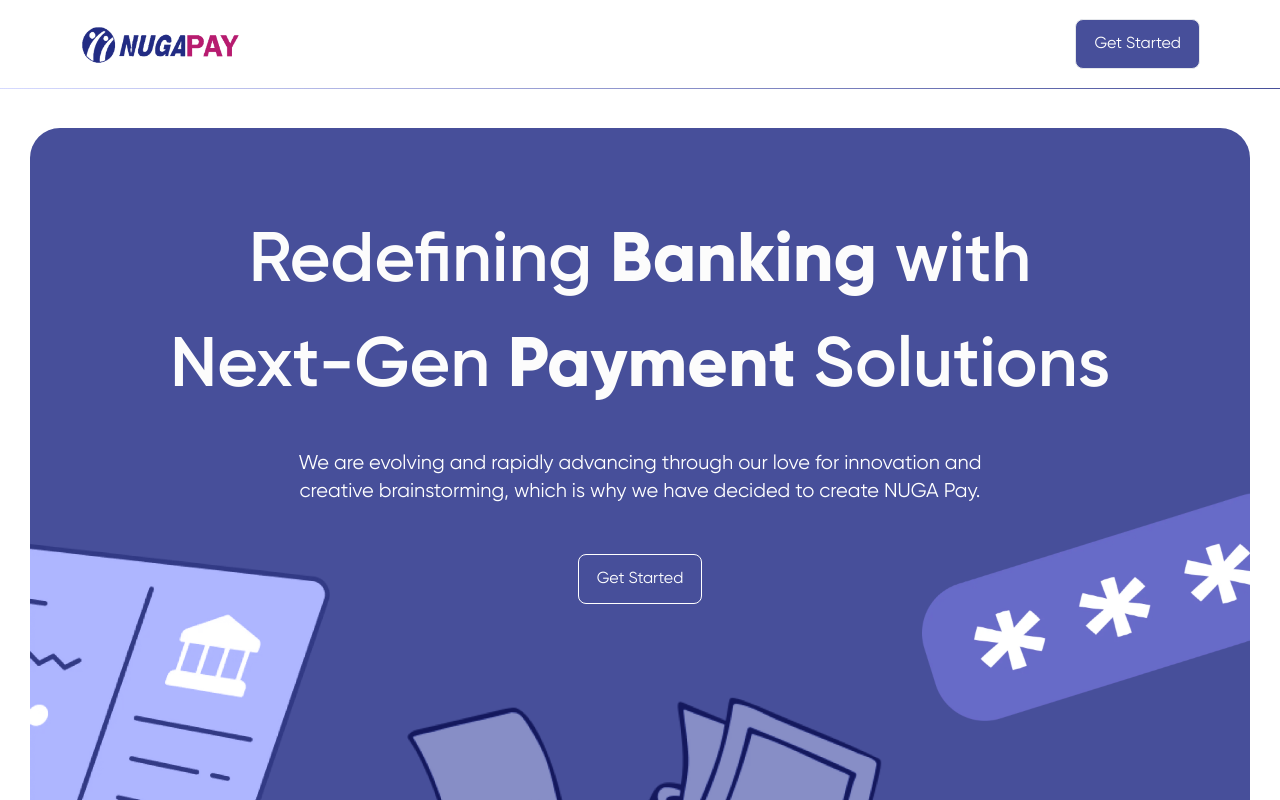
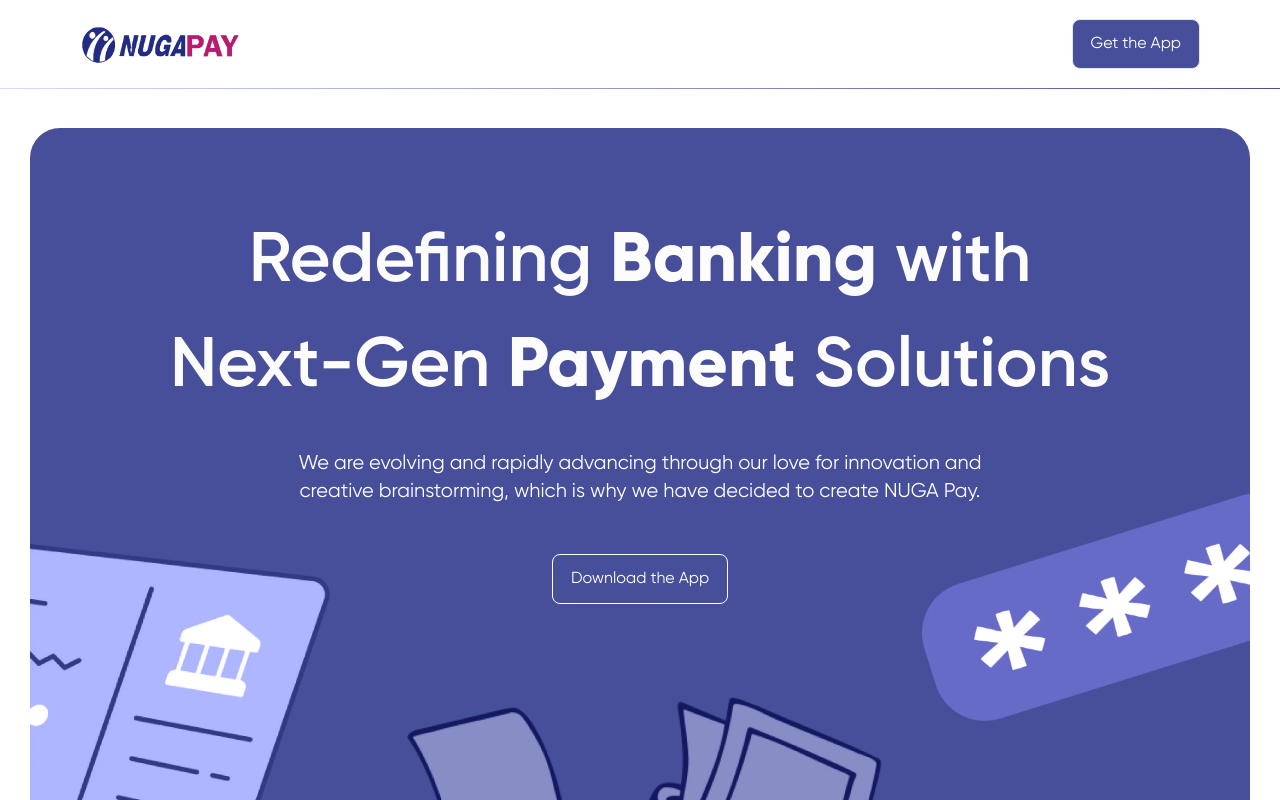
Before and after one commit to nugagroup/nugapay-website, a Next.js app: page / in a window 1280 px wide. Shown: the top 800 px of the page. Built offline with nearby package versions, Linux system fonts and the light colour scheme.

Commit message:
updated the app download link

```diff
--- a/app/components/Features/index.tsx
+++ b/app/components/Features/index.tsx
@@ -4,8 +4,8 @@
 import rocket from "@/app/assets/images/taking-off-rocket1.webp";
 import padlock from "@/app/assets/images/padlock.webp";
 import paymentApproved from "@/app/assets/images/payment-approved-window.webp";
-// import { downloadApp } from "../shared/helper";
-import { dashboardLink } from "../shared/helper";
+import { downloadApp } from "../shared/helper";
+// import { dashboardLink } from "../shared/helper";
 
 export const Features: React.FC = () => {
   return (
@@ -73,12 +73,12 @@
               exchanges.
             </p>
             <div className="hidden md:flex justify-start gap-6">
-              {/* <Button onClick={downloadApp}>
+              <Button onClick={downloadApp}>
                 Download the App
+              </Button>
+              {/* <Button onClick={dashboardLink}>
+                Get Started
               </Button> */}
-              <Button onClick={dashboardLink}>
-                Get Started
-              </Button>
             </div>
           </div>
           <div className="flex w-4/5 sm:w-3/5 md:w-2/5 mx-auto overflow-clip">
--- a/app/components/GetStarted/index.tsx
+++ b/app/components/GetStarted/index.tsx
@@ -1,7 +1,7 @@
 'use client'
 import { Button } from "../shared/Button";
-// import { downloadApp } from "../shared/helper";
-import { dashboardLink } from "../shared/helper";
+import { downloadApp } from "../shared/helper";
+// import { dashboardLink } from "../shared/helper";
 
 export const GetStarted = () => {
 
@@ -14,8 +14,8 @@
           Redefine Payments and Get Started with <i className="font-[family-name:var(--font-gilroy-bold)]">NUGAPAY</i>
         </h3>
         <div className="flex flex-col md:flex-row gap-8 md:gap-[30px] justify-center items-center">
-          {/* <Button onClick={downloadApp}>Download the App</Button> */}
-          <Button onClick={dashboardLink}>Get Started</Button>
+          <Button onClick={downloadApp}>Download the App</Button>
+          {/* <Button onClick={dashboardLink}>Get Started</Button> */}
         </div>
       </div>
     </section>
--- a/app/components/Hero/index.tsx
+++ b/app/components/Hero/index.tsx
@@ -5,8 +5,8 @@
 import passwordWindow from "@/app/assets/images/password-window.webp";
 import POSTerminal from "@/app/assets/images/POS-terminal-and-payment-options.webp";
 import { Button } from "../shared/Button";
-// import { downloadApp } from "../shared/helper";
-import { dashboardLink } from "../shared/helper";
+import { downloadApp } from "../shared/helper";
+// import { dashboardLink } from "../shared/helper";
 
 export const Hero: React.FC = () => {
   return (
@@ -25,12 +25,12 @@
               We are evolving and rapidly advancing through our love for innovation and creative brainstorming, which is why we have decided to create NUGA Pay.
             </p>
             <div className="flex flex-col md:flex-row gap-8 md:gap-[30px] justify-center items-center relative z-10">
-              {/* <Button onClick={downloadApp}>
+              <Button onClick={downloadApp}>
                 Download the App
+              </Button>
+              {/* <Button onClick={dashboardLink}>
+                Get Started
               </Button> */}
-              <Button onClick={dashboardLink}>
-                Get Started
-              </Button>
             </div>
           </div>
       </section>
--- a/app/components/Navbar/index.tsx
+++ b/app/components/Navbar/index.tsx
@@ -3,8 +3,8 @@
 import Link from "next/link";
 import { Button } from "../shared/Button";
 import logo from "@/app/assets/logo.png";
-// import { downloadApp } from "../shared/helper";
-import { dashboardLink } from "../shared/helper";
+import { downloadApp } from "../shared/helper";
+// import { dashboardLink } from "../shared/helper";
 
 export const Navbar = () => {
 
@@ -26,8 +26,8 @@
           />
         </Link>
 
-        {/* <Button onClick={downloadApp} variant="primary" className="!min-h-10">Get the App</Button> */}
-        <Button onClick={dashboardLink} variant="primary" className="!min-h-10">Get Started</Button>
+        <Button onClick={downloadApp} variant="primary" className="!min-h-10">Get the App</Button>
+        {/* <Button onClick={dashboardLink} variant="primary" className="!min-h-10">Get Started</Button> */}
       </nav>
       <div className="w-full h-px bg-gradient-to-l from-[#474F9A] to-[#D6DAFF]"></div>
     </header>
--- a/app/components/shared/helper.ts
+++ b/app/components/shared/helper.ts
@@ -1,4 +1,5 @@
-export const appLink = 'https://www.dropbox.com/scl/fi/0lmgog060300ca1lgb4za/nugapay-app-release.apk?rlkey=cf21w8hc7z7irmhqjutnqhrf2&st=pt0mjx9u&dl=1';
+// export const appLink = 'https://www.dropbox.com/scl/fi/0lmgog060300ca1lgb4za/nugapay-app-release.apk?rlkey=cf21w8hc7z7irmhqjutnqhrf2&st=pt0mjx9u&dl=1';
+export const appLink = "https://www.dropbox.com/scl/fi/xzv8d0gc0skycg9j8iy61/nugapay-app.apk?rlkey=zq03fn924izi9vuil55b5no2z&st=dmzwnwkv&dl=1";
 
 export function downloadApp() {
     if(typeof window !== 'undefined'){
```
